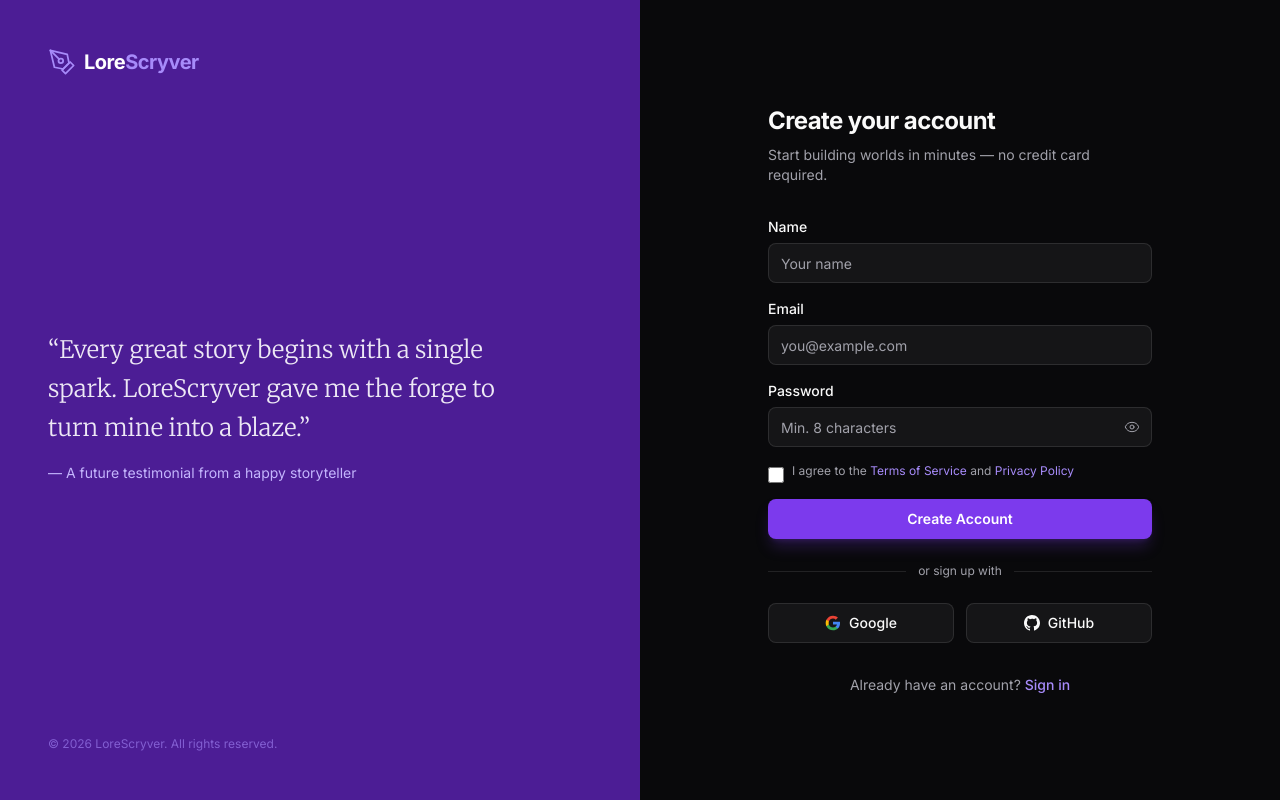
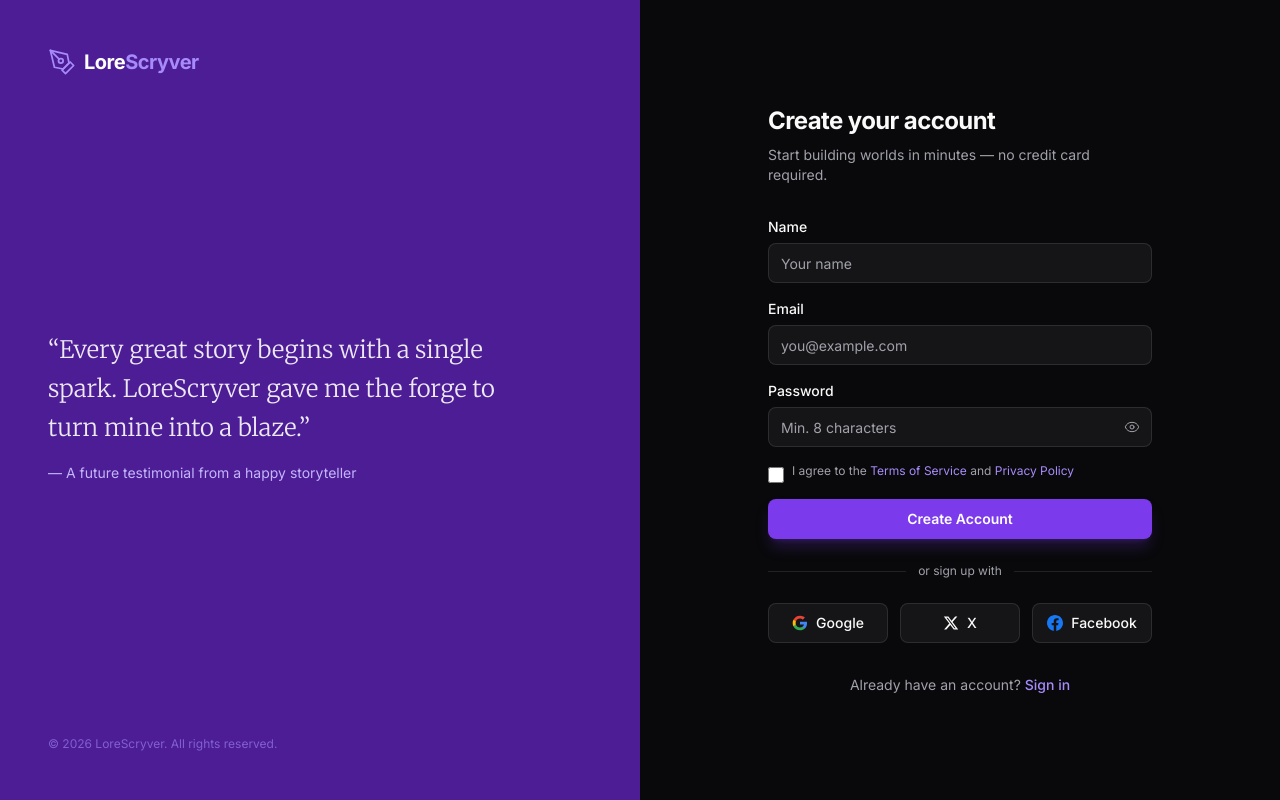
Before and after one commit to kodigero/lorescryver, a Next.js app: page /register in a window 1280 px wide. Built offline with nearby package versions, Linux system fonts and the light colour scheme.

Commit message:
feat: replace GitHub with X and Facebook social login on register

```diff
--- a/src/app/(auth)/register/page.tsx
+++ b/src/app/(auth)/register/page.tsx
@@ -106,7 +106,8 @@ export default function RegisterPage() {
       </div>
 
       {/* Social buttons */}
-      <div className="grid grid-cols-2 gap-3">
+      <div className="grid grid-cols-3 gap-3">
+        {/* Google */}
         <button
           type="button"
           className="flex h-10 items-center justify-center gap-2 rounded-lg border border-white/10 bg-white/5 text-sm font-medium transition hover:bg-white/10"
@@ -131,14 +132,25 @@ export default function RegisterPage() {
           </svg>
           Google
         </button>
+        {/* X (Twitter) */}
         <button
           type="button"
           className="flex h-10 items-center justify-center gap-2 rounded-lg border border-white/10 bg-white/5 text-sm font-medium transition hover:bg-white/10"
         >
           <svg className="h-4 w-4" fill="currentColor" viewBox="0 0 24 24">
-            <path d="M12 0c-6.626 0-12 5.373-12 12 0 5.302 3.438 9.8 8.207 11.387.599.111.793-.261.793-.577v-2.234c-3.338.726-4.033-1.416-4.033-1.416-.546-1.387-1.333-1.756-1.333-1.756-1.089-.745.083-.729.083-.729 1.205.084 1.839 1.237 1.839 1.237 1.07 1.834 2.807 1.304 3.492.997.107-.775.418-1.305.762-1.604-2.665-.305-5.467-1.334-5.467-5.931 0-1.311.469-2.381 1.236-3.221-.124-.303-.535-1.524.117-3.176 0 0 1.008-.322 3.301 1.23a11.509 11.509 0 0 1 3.004-.404c1.02.005 2.047.138 3.006.404 2.291-1.552 3.297-1.23 3.297-1.23.653 1.653.242 2.874.118 3.176.77.84 1.235 1.911 1.235 3.221 0 4.609-2.807 5.624-5.479 5.921.43.372.823 1.102.823 2.222v3.293c0 .319.192.694.801.576 4.765-1.589 8.199-6.086 8.199-11.386 0-6.627-5.373-12-12-12z" />
+            <path d="M18.244 2.25h3.308l-7.227 8.26 8.502 11.24H16.17l-5.214-6.817L4.99 21.75H1.68l7.73-8.835L1.254 2.25H8.08l4.713 6.231zm-1.161 17.52h1.833L7.084 4.126H5.117z" />
           </svg>
-          GitHub
+          X
+        </button>
+        {/* Facebook */}
+        <button
+          type="button"
+          className="flex h-10 items-center justify-center gap-2 rounded-lg border border-white/10 bg-white/5 text-sm font-medium transition hover:bg-white/10"
+        >
+          <svg className="h-4 w-4" fill="#1877F2" viewBox="0 0 24 24">
+            <path d="M24 12.073c0-6.627-5.373-12-12-12s-12 5.373-12 12c0 5.99 4.388 10.954 10.125 11.854v-8.385H7.078v-3.47h3.047V9.43c0-3.007 1.792-4.669 4.533-4.669 1.312 0 2.686.235 2.686.235v2.953H15.83c-1.491 0-1.956.925-1.956 1.874v2.25h3.328l-.532 3.47h-2.796v8.385C19.612 23.027 24 18.062 24 12.073z" />
+          </svg>
+          Facebook
         </button>
       </div>
 
```
